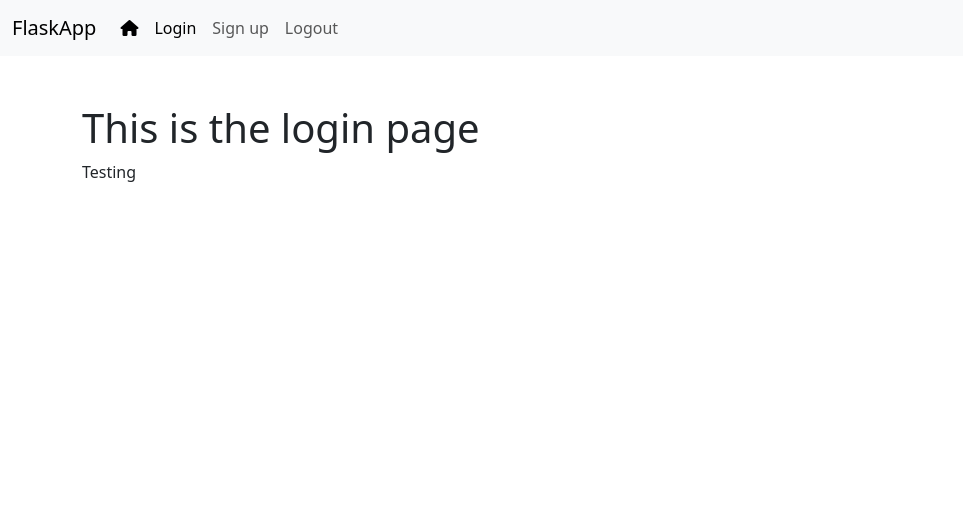
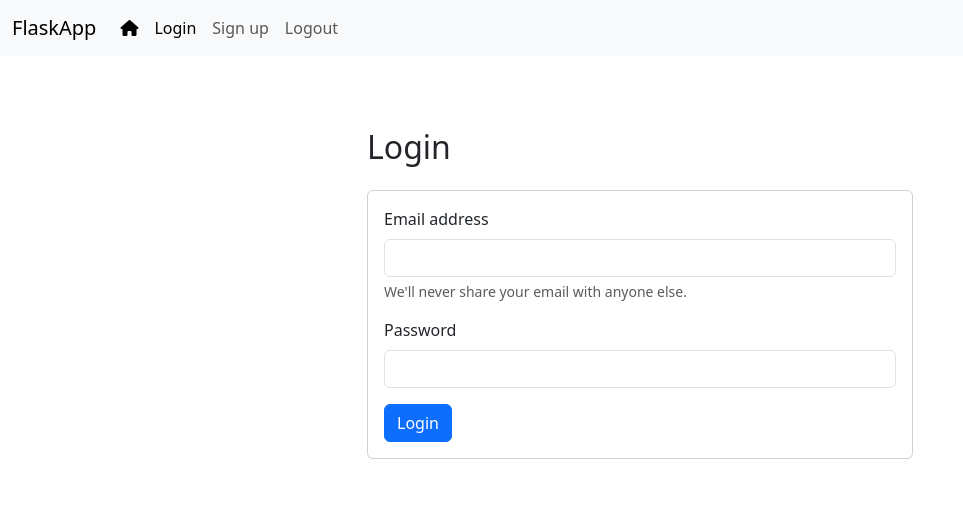
Before and after one commit to khouloudhaddad/flask-webapp, a Flask app: page /login in a window 1280 px wide. Shown: the top 506 px of the page, without its empty margins (0-963 px from the left). Run offline with Flask 3, Linux system fonts and the light colour scheme.

Commit message:
Flask form and flash messages

```diff
--- a/website/auth.py
+++ b/website/auth.py
@@ -1,16 +1,33 @@
-from flask import Blueprint
-from flask import render_template
+from flask import Blueprint, render_template, request, flash
 
 auth = Blueprint('auth', __name__)
 
-@auth.route('/login')
+@auth.route('/login', methods=['GET', 'POST'])
 def login():
-    return render_template("login.html", text='Testing')
+    return render_template("login.html")
 
 @auth.route('/logout')
 def logout():
     return render_template("logout.html")
 
-@auth.route('/sign-up')
+@auth.route('/sign-up', methods=['GET', 'POST'])
 def sign_up():
+    if request.method == 'POST':
+        email = request.form.get("email")
+        name = request.form.get("name")
+        password = request.form.get("password")
+        confirm_password = request.form.get("confirm_password")
+
+        if len(email) > 4:
+            flash('Email must be greater than 4 characters.', category='error')
+        elif len(name) < 2:
+            flash('Name must be greater than 3 characters.', category='error')
+        elif password != confirm_password:
+            flash('Passords dont\' match.', category='error')
+        elif len(password) < 7:
+            flash('Password must be at least 7 characters.', category='error')
+        else:
+            # Add user to database
+            flash('User account successfully created.', category='success')
+
     return render_template("sign_up.html")
--- a/website/templates/base.html
+++ b/website/templates/base.html
@@ -33,10 +33,14 @@
         <div class="collapse navbar-collapse mx-auto" id="navbarNav">
           <ul class="navbar-nav">
             <li class="nav-item">
-              <a class="nav-link active" aria-current="page" href="/"><i class="fa-solid fa-house"></i></a>
+              <a class="nav-link active" aria-current="page" href="/"
+                ><i class="fa-solid fa-house"></i
+              ></a>
             </li>
             <li class="nav-item">
-              <a class="nav-link active" aria-current="page" href="/login">Login</a>
+              <a class="nav-link active" aria-current="page" href="/login"
+                >Login</a
+              >
             </li>
             <li class="nav-item">
               <a class="nav-link" href="/sign-up">Sign up</a>
@@ -49,9 +53,40 @@
       </div>
     </nav>
     <main>
-        <div class="container">
-            {% block content %}{% endblock %}
+      <div class="container">
+        <div class="row pt-4">
+          {% with messages = get_flashed_messages(with_categories=true) %} {% if
+          messages %} {% for category,message in messages %} {% if category ==
+          'error' %}
+          <div
+            class="alert alert-danger alert-dismissible fade show"
+            role="alert"
+          >
+            {{ message }}
+            <button
+              type="button"
+              class="btn-close"
+              data-bs-dismiss="alert"
+              aria-label="Close"
+            ></button>
+          </div>
+          {% else %}
+          <div
+            class="alert alert-success alert-dismissible fade show"
+            role="alert"
+          >
+            {{ message }}
+            <button
+              type="button"
+              class="btn-close"
+              data-bs-dismiss="alert"
+              aria-label="Close"
+            ></button>
+          </div>
+          {% endif %} {% endfor %} {% endif %} {% endwith %}
         </div>
+      </div>
+      <div class="container">{% block content %}{% endblock %}</div>
     </main>
     <script
       src="https://cdn.jsdelivr.net/npm/bootstrap@5.3.2/dist/js/bootstrap.bundle.min.js"
--- a/website/templates/home.html
+++ b/website/templates/home.html
@@ -1,5 +1,5 @@
 {% extends "base.html" %}
-{% block title %}Login{% endblock %}
+{% block title %}Home{% endblock %}
 {% block content %}
 <div class="row py-5">
     <div class="col-12">
--- a/website/templates/login.html
+++ b/website/templates/login.html
@@ -1,8 +1,40 @@
-{% extends "base.html" %}
-{% block title %}Login{% endblock %}
-{% block content %}
+{% extends "base.html" %} {% block title %}Login{% endblock %} {% block content
+%}
 <div class="row py-5">
-  <h1>This is the login page</h1>
-  <p>{{ text }}</p>
+  <div class="col-md-6 mx-auto">
+    <h2 class="mb-4">Login</h2>
+    <div class="card">
+      <div class="card-body">
+        <form method="POST">
+          <div class="mb-3">
+            <label for="exampleInputEmail1" class="form-label"
+              >Email address</label
+            >
+            <input
+              type="email"
+              name="email"
+              class="form-control"
+              id="email"
+              aria-describedby="emailHelp"
+            />
+            <div id="emailHelp" class="form-text">
+              We'll never share your email with anyone else.
+            </div>
+          </div>
+          <div class="mb-3">
+            <label for="password" class="form-label">Password</label>
+            <input
+              type="password"
+              class="form-control"
+              id="password"
+              name="password"
+            />
+          </div>
+
+          <button type="submit" class="btn btn-primary">Login</button>
+        </form>
+      </div>
+    </div>
+  </div>
 </div>
 {% endblock %}
--- a/website/templates/logout.html
+++ b/website/templates/logout.html
@@ -1,5 +1,5 @@
 {% extends "base.html" %}
-{% block title %}Login{% endblock %}
+{% block title %}Logout{% endblock %}
 {% block content %}
 <div class="row py-5">
   <h1>This is the login page</h1>
--- a/website/templates/sign_up.html
+++ b/website/templates/sign_up.html
@@ -1,7 +1,7 @@
-{% extends "base.html" %} {% block title %}Login{% endblock %} {% block content
+{% extends "base.html" %} {% block title %}Sign up{% endblock %} {% block content
 %}
 <div class="row py-5">
-  <div class="col-md-8 mx-auto">
+  <div class="col-md-6 mx-auto">
     <h2 class="mb-4">Sign-up</h2>
     <div class="card">
       <div class="card-body">
```
